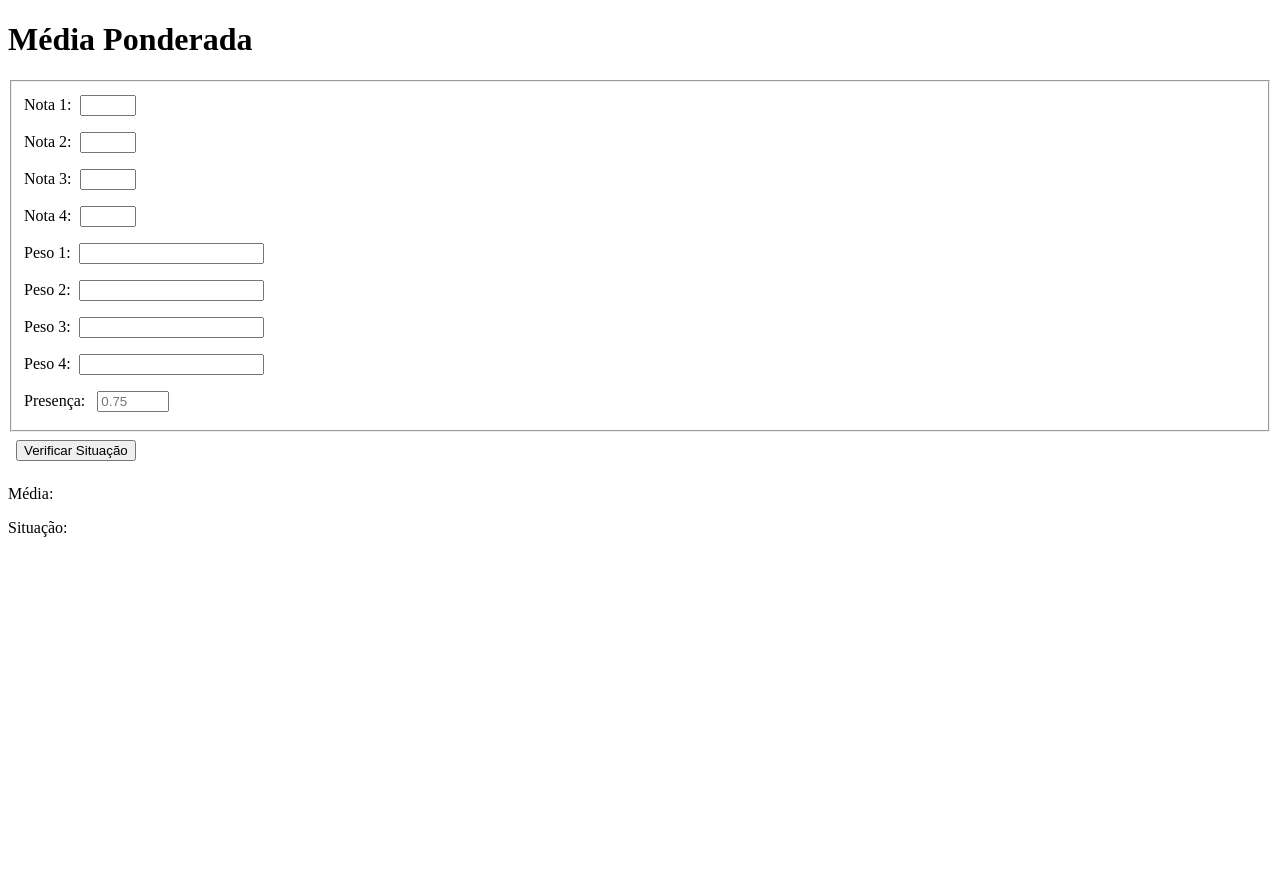
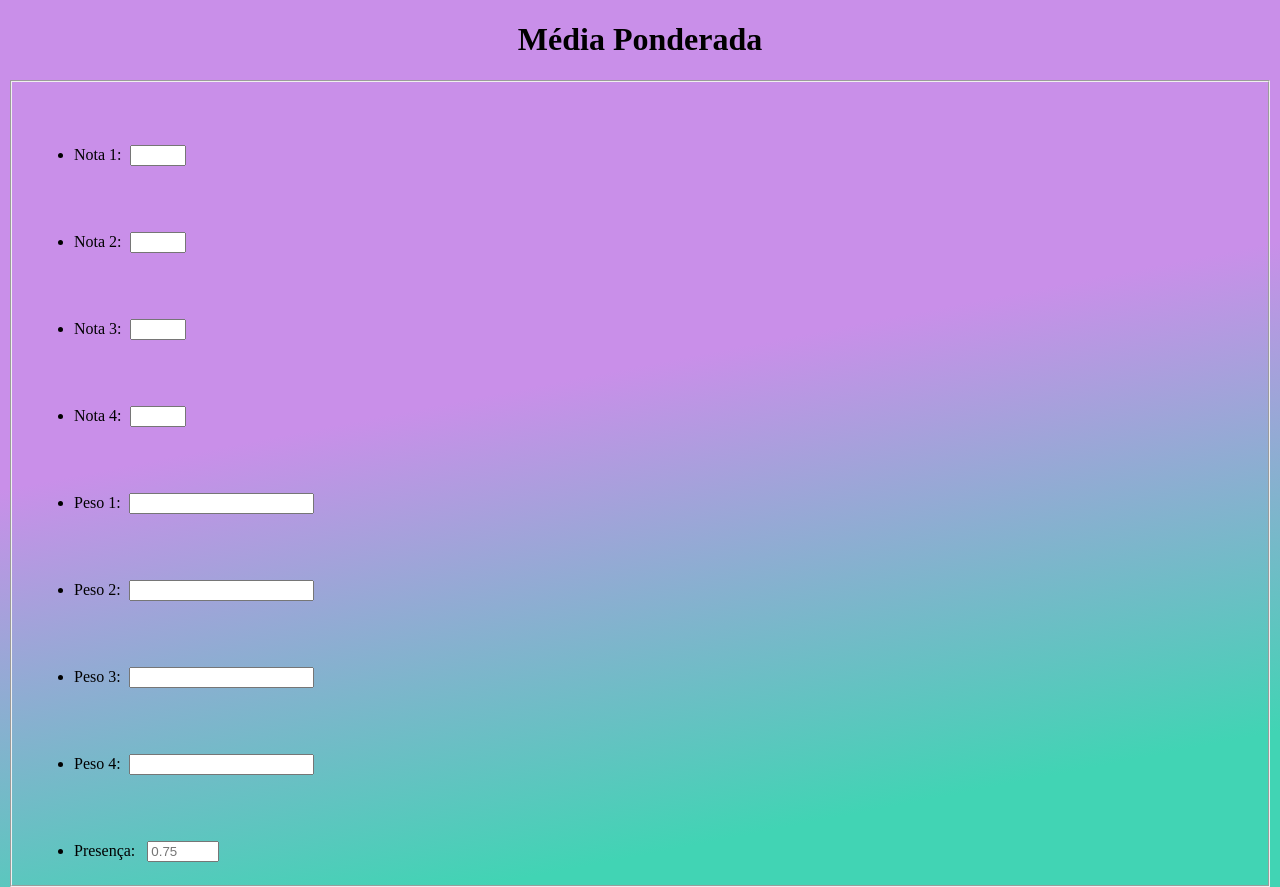
Before and after one commit to MarcusVinniciussk/media-Ponderada, a plain HTML site: page index.html in a window 1280 px wide. Shown: the top 887 px of the page. Before the commit the page ends 800 px from the top, so only its background shows below. Drawn offline with Linux system fonts and the light colour scheme.

Commit message:
css da pagina html

```diff
--- a/assets/styles.css
+++ b/assets/styles.css
@@ -1,5 +1,15 @@
+h1 {
+  text-align: center;
+}
 label {
-  display: block;
+  display: list-item;
+  margin-top: 50px;
+  margin-left: 50px;
+  margin-bottom: 5px;
+}
+body {
+  background: rgb(201,143,233);
+background: linear-gradient(169deg, rgba(201,143,233,1) 39%, rgba(65,212,180,1) 78%);
 }
 
 input {
--- a/main.js
+++ b/main.js
@@ -18,7 +18,7 @@ let button = document.querySelector("#botao_verificar");
             let media = calculaMedia(n1.value,n2.value,n3.value,n4.value,p1.value,p2.value,p3.value,p4.value);
             document.querySelector("#media").textContent = media;
 
-            let aprovado = verificaAprovacao(media, presenca)
+            let aprovado = verificaAprovacao(media, presenca.value)
 
             let resultado;
 
```
